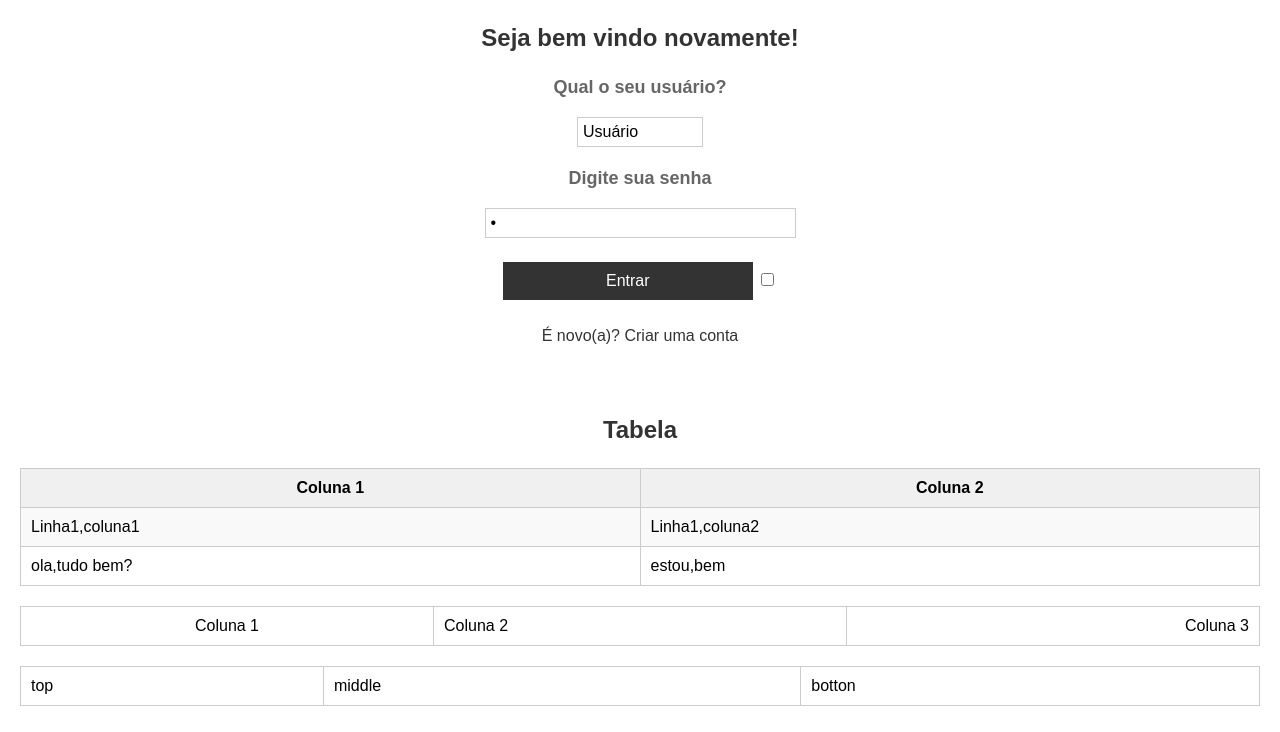
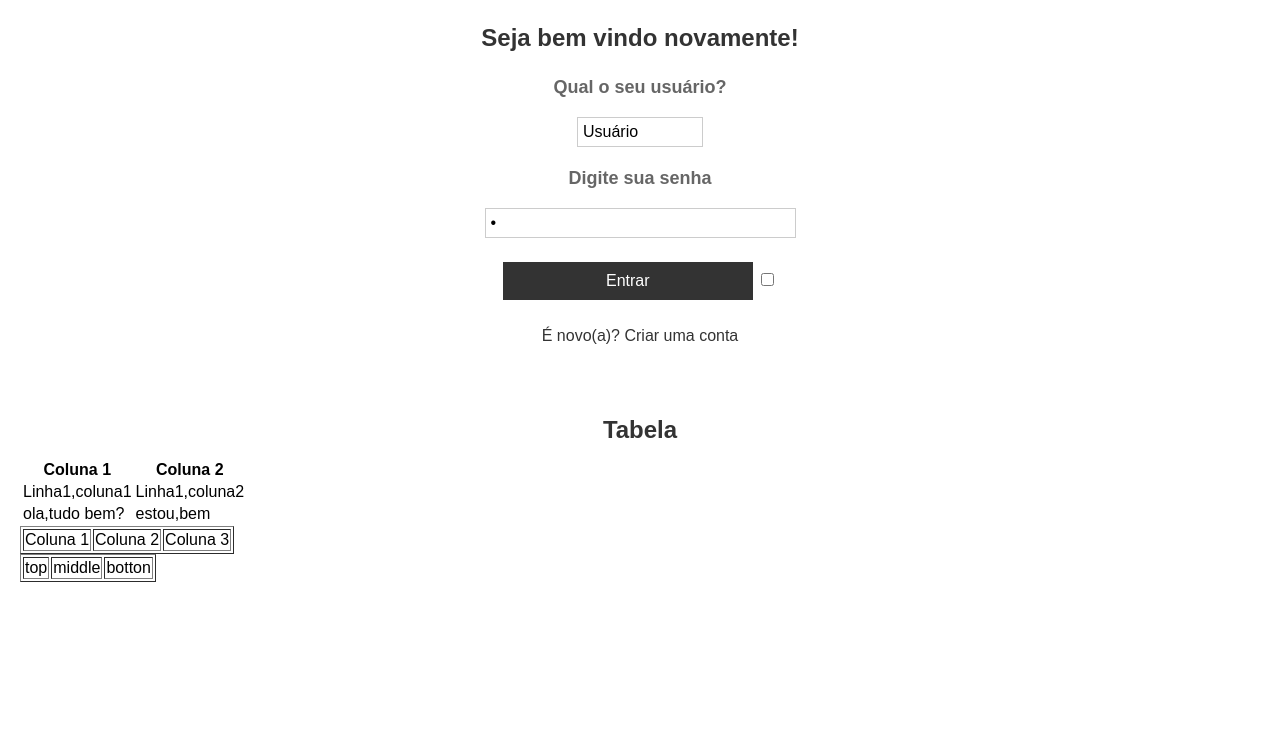
Before and after one commit to isadoralamasberton/Site, a plain HTML site: page index.html in a window 1280 px wide. Drawn offline with Linux system fonts and the light colour scheme.

Commit message:
Update index.html

```diff
--- a/index.html
+++ b/index.html
@@ -47,29 +47,6 @@
             color: #333;
             text-decoration: none;
         }
-
-        table {
-            width: 100%;
-            border-collapse: collapse;
-            margin-top: 20px;
-        }
-
-        th, td {
-            padding: 10px;
-            border: 1px solid #ccc;
-        }
-
-        th {
-            background-color: #f0f0f0;
-        }
-
-        tr:nth-child(even) {
-            background-color: #f9f9f9;
-        }
-
-        tr:hover {
-            background-color: #e0e0e0;
-        }
         </style>
     </head>
     <body>
```
